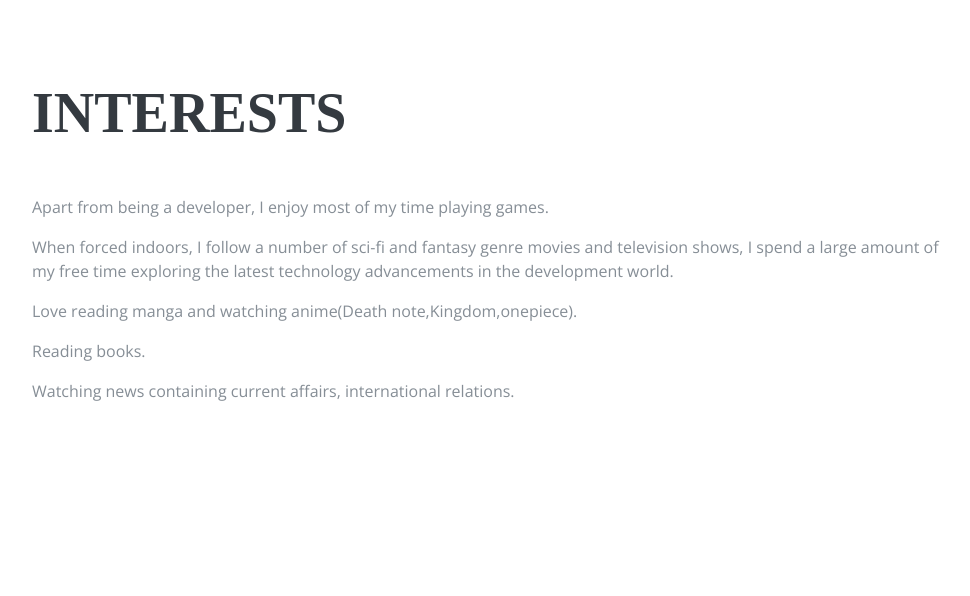
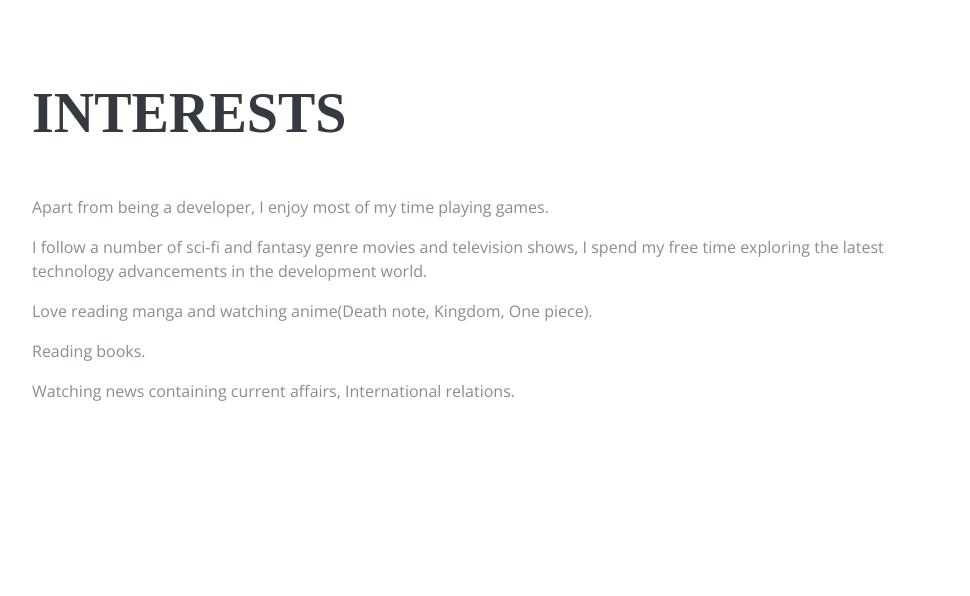
Before and after one commit to ramanjaneyalu/My_portfolio, a Flask app: page / in a window 1280 px wide. Shown: the part 3350-3946 px from the top of the page, without its empty margins (288-1258 px from the left). Run offline with Flask 2, Linux system fonts and the light colour scheme; some libraries are stand-ins or nearby versions; some web fonts are replaced.

Commit message:
interets changes

```diff
--- a/templates/home.html
+++ b/templates/home.html
@@ -242,11 +242,11 @@
         <div class="my-auto">
           <h2 class="mb-5">Interests</h2>
           <p>Apart from being a developer, I enjoy most of my time playing games.</p>
-          <p>When forced indoors, I follow a number of sci-fi and fantasy genre movies and television shows, I spend a large amount of my free time exploring the latest technology advancements in the development world.</p>
+          <p>I follow a number of sci-fi and fantasy genre movies and television shows, I spend my free time exploring the latest technology advancements in the development world.</p>
 
-          <p >Love reading manga and watching anime(Death note,Kingdom,onepiece).</p>
+          <p >Love reading manga and watching anime(Death note, Kingdom, One piece).</p>
           <p>Reading books.</p>
-          <p>Watching news containing current affairs, international relations.</p>
+          <p>Watching news containing current affairs, International relations.</p>
         </div>
       </section>
 
```
